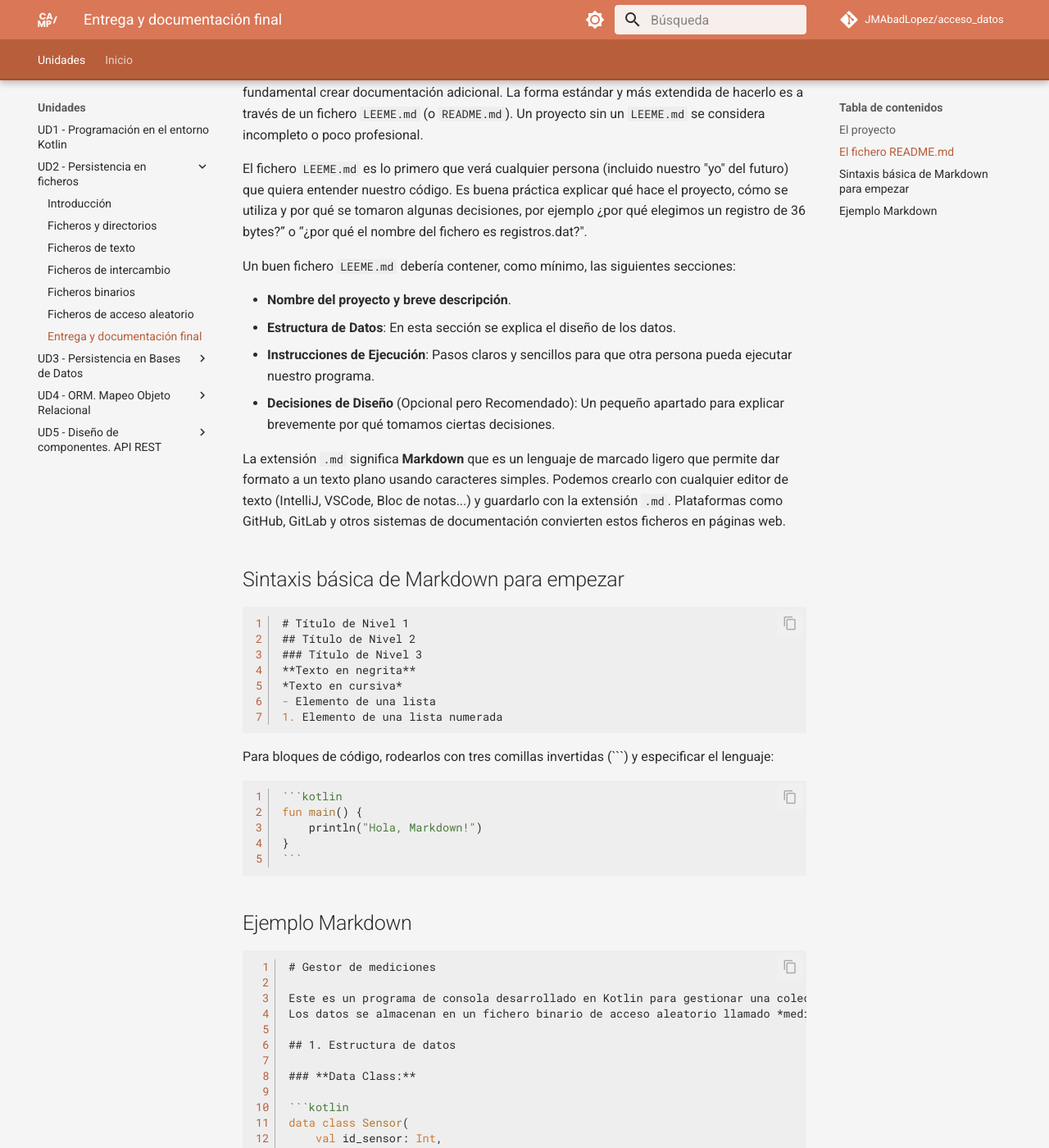
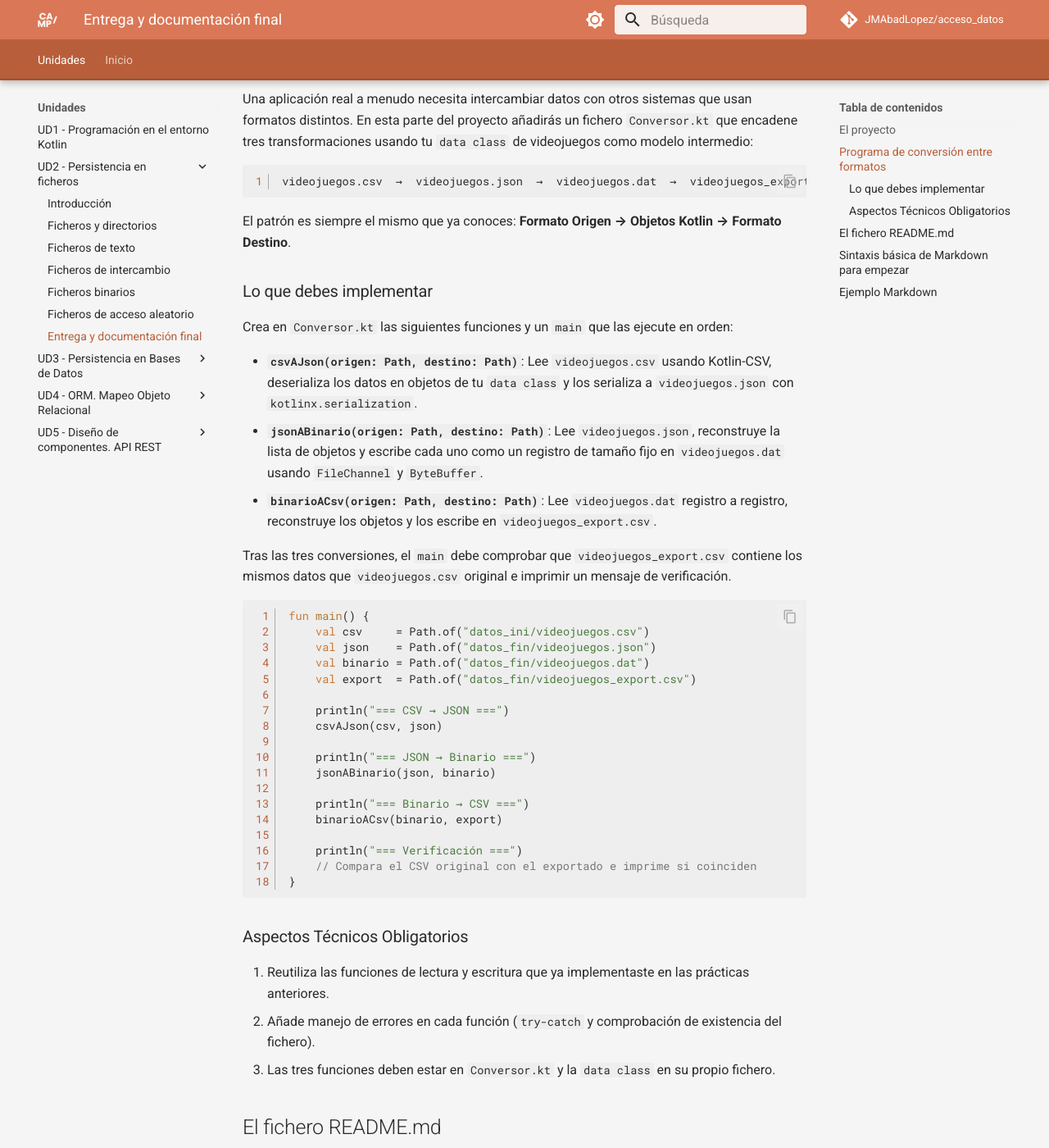
Before and after one commit to JMAbadLopez/acceso_datos, an MkDocs documentation site: the page built from docs/unidades/ud02/documentacion_final.md, in a window 1280 px wide and 1400 px high, scrolled down 601 px. Shown: the whole window at 82% size. Built offline with MkDocs 1.6.1 and Material for MkDocs 9.7.7, drawn with Linux system fonts in a browser that asks for light colours; comment, search, counter and statistics services are not loaded; some of the changed text lies outside the part shown.

Commit message:
feat(ud02): proyecto videojuegos consistente en P1-P4 + conversor de formatos en entrega final

`````diff
--- a/docs/unidades/ud02/documentacion_final.md
+++ b/docs/unidades/ud02/documentacion_final.md
@@ -10,6 +10,54 @@
 * **Organización de directorios**
 * **Ficheros de intercambio**
 * **Ficheros binarios de Acceso Aleatorio**
+* **Programa de conversión entre formatos**
+
+## Programa de conversión entre formatos
+
+Una aplicación real a menudo necesita intercambiar datos con otros sistemas que usan formatos distintos. En esta parte del proyecto añadirás un fichero `Conversor.kt` que encadene tres transformaciones usando tu `data class` de videojuegos como modelo intermedio:
+
+```
+videojuegos.csv  →  videojuegos.json  →  videojuegos.dat  →  videojuegos_export.csv
+```
+
+El patrón es siempre el mismo que ya conoces: **Formato Origen → Objetos Kotlin → Formato Destino**.
+
+### Lo que debes implementar
+
+Crea en `Conversor.kt` las siguientes funciones y un `main` que las ejecute en orden:
+
+* **`csvAJson(origen: Path, destino: Path)`**: Lee `videojuegos.csv` usando Kotlin-CSV, deserializa los datos en objetos de tu `data class` y los serializa a `videojuegos.json` con `kotlinx.serialization`.
+* **`jsonABinario(origen: Path, destino: Path)`**: Lee `videojuegos.json`, reconstruye la lista de objetos y escribe cada uno como un registro de tamaño fijo en `videojuegos.dat` usando `FileChannel` y `ByteBuffer`.
+* **`binarioACsv(origen: Path, destino: Path)`**: Lee `videojuegos.dat` registro a registro, reconstruye los objetos y los escribe en `videojuegos_export.csv`.
+
+Tras las tres conversiones, el `main` debe comprobar que `videojuegos_export.csv` contiene los mismos datos que `videojuegos.csv` original e imprimir un mensaje de verificación.
+
+```kotlin
+fun main() {
+    val csv     = Path.of("datos_ini/videojuegos.csv")
+    val json    = Path.of("datos_fin/videojuegos.json")
+    val binario = Path.of("datos_fin/videojuegos.dat")
+    val export  = Path.of("datos_fin/videojuegos_export.csv")
+
+    println("=== CSV → JSON ===")
+    csvAJson(csv, json)
+
+    println("=== JSON → Binario ===")
+    jsonABinario(json, binario)
+
+    println("=== Binario → CSV ===")
+    binarioACsv(binario, export)
+
+    println("=== Verificación ===")
+    // Compara el CSV original con el exportado e imprime si coinciden
+}
+```
+
+### Aspectos Técnicos Obligatorios
+
+1. Reutiliza las funciones de lectura y escritura que ya implementaste en las prácticas anteriores.
+2. Añade manejo de errores en cada función (`try-catch` y comprobación de existencia del fichero).
+3. Las tres funciones deben estar en `Conversor.kt` y la `data class` en su propio fichero.
 
 ## El fichero README.md
 
@@ -51,42 +99,46 @@ fun main() {
 ## Ejemplo Markdown
 
 ````markdown
-# Gestor de mediciones
+# Catálogo de Videojuegos
 
-Este es un programa de consola desarrollado en Kotlin para gestionar una colección de registros de mediciones de temperatura y humedad registradas por unos sensores.
-Los datos se almacenan en un fichero binario de acceso aleatorio llamado *mediciones.dat*
+Programa de consola en Kotlin para gestionar un catálogo de videojuegos.
+Permite leer datos desde CSV, convertirlos a JSON y a un fichero binario de acceso aleatorio, y exportarlos de nuevo a CSV.
 
 ## 1. Estructura de datos
 
 ### **Data Class:**
 
 ```kotlin
-data class Sensor(
-    val id_sensor: Int,
-    val nombre: String,
-    val temperatura: Double
-    val humedad: Double
+data class Videojuego(
+    val id: Int,
+    val titulo: String,
+    val genero: String,
+    val anio: Int,
+    val nota: Double
 )
 ```
 
 ### **Estructura del registro binario:**
 
 - **ID**: Int - 4 bytes
-- **Nombre**: String - 20 bytes (longitud fija)
-- **temperatura**: Double - 8 bytes
-- **humedad**: Double - 8 bytes
-- **Tamaño Total del Registro**: 4 + 20 + 8 + 8 = 40 bytes
+- **titulo**: String - 40 bytes (longitud fija)
+- **genero**: String - 20 bytes (longitud fija)
+- **anio**: Int - 4 bytes
+- **nota**: Double - 8 bytes
+- **Tamaño Total del Registro**: 4 + 40 + 20 + 4 + 8 = 76 bytes
 
 ## 2. Instrucciones de ejecución
 
-- **Requisitos previos**: Asegúrate de tener un JDK (ej. versión 17 o superior) instalado.
+- **Requisitos previos**: JDK 17 o superior instalado.
 - **Compilación**: Abre el proyecto en IntelliJ IDEA y deja que Gradle sincronice las dependencias.
-- **Ejecución**: Ejecuta la función main del fichero Main.kt.
-- **Ficheros necesarios**: El programa espera encontrar un fichero *datos_iniciales.csv* en la carpeta *datos_ini* dentro de la raíz del proyecto para la carga inicial de datos.
+- **Fichero de datos inicial**: Coloca `videojuegos.csv` en la carpeta `datos_ini` antes de ejecutar.
+- **Ejecución principal**: Ejecuta `Main.kt` para el catálogo con acceso aleatorio.
+- **Conversión entre formatos**: Ejecuta `Conversor.kt` para encadenar las transformaciones CSV → JSON → Binario → CSV.
 
 ## 3. Decisiones de diseño
 
-- Elegí CSV para los datos iniciales porque es un formato muy fácil de crear y editar manualmente con cualquier hoja de cálculo.
-- Decidí que el campo nombre tuviera 20 bytes porque considero que es suficiente para la mayoría de nombres de sensores sin desperdiciar demasiado espacio.
+- Elegí CSV como formato inicial porque es sencillo de crear y editar manualmente con cualquier hoja de cálculo.
+- Reservé 40 bytes para el título porque algunos títulos largos como "The Legend of Zelda: Breath of the Wild" tienen 38 caracteres.
+- Reservé 20 bytes para el género porque los géneros más largos que manejo ("Plataformas") tienen 11 caracteres y quiero margen para futuros géneros.
 
 ````
`````
Also changed, not shown: docs/unidades/ud02/ficheros_acceso_aleatorio.md (+8 -6 lines), docs/unidades/ud02/ficheros_directorios.md (+47 -40 lines), docs/unidades/ud02/ficheros_intercambio.md (+23 -18 lines), docs/unidades/ud02/introduccion.md (+4 -4 lines).
